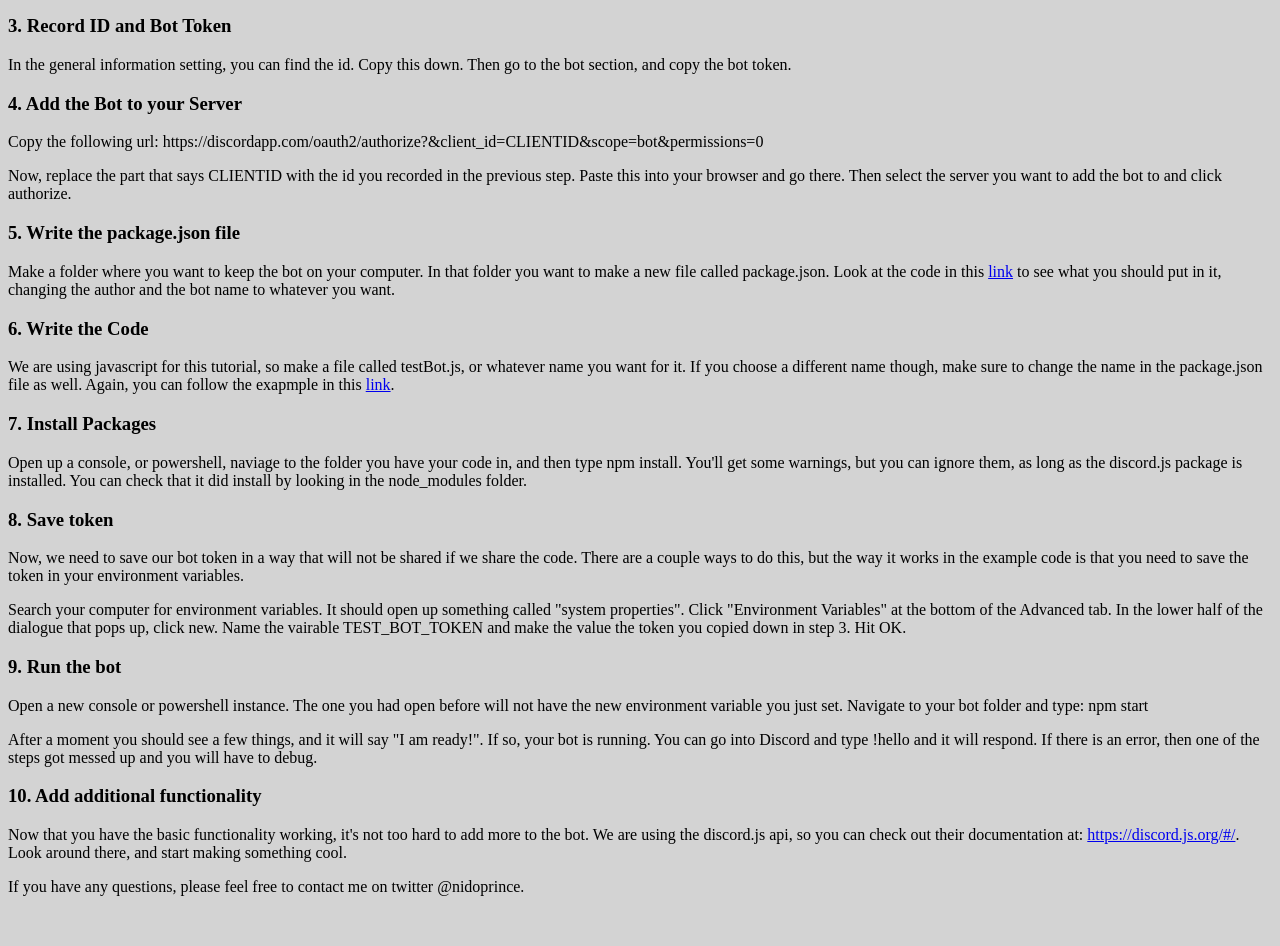
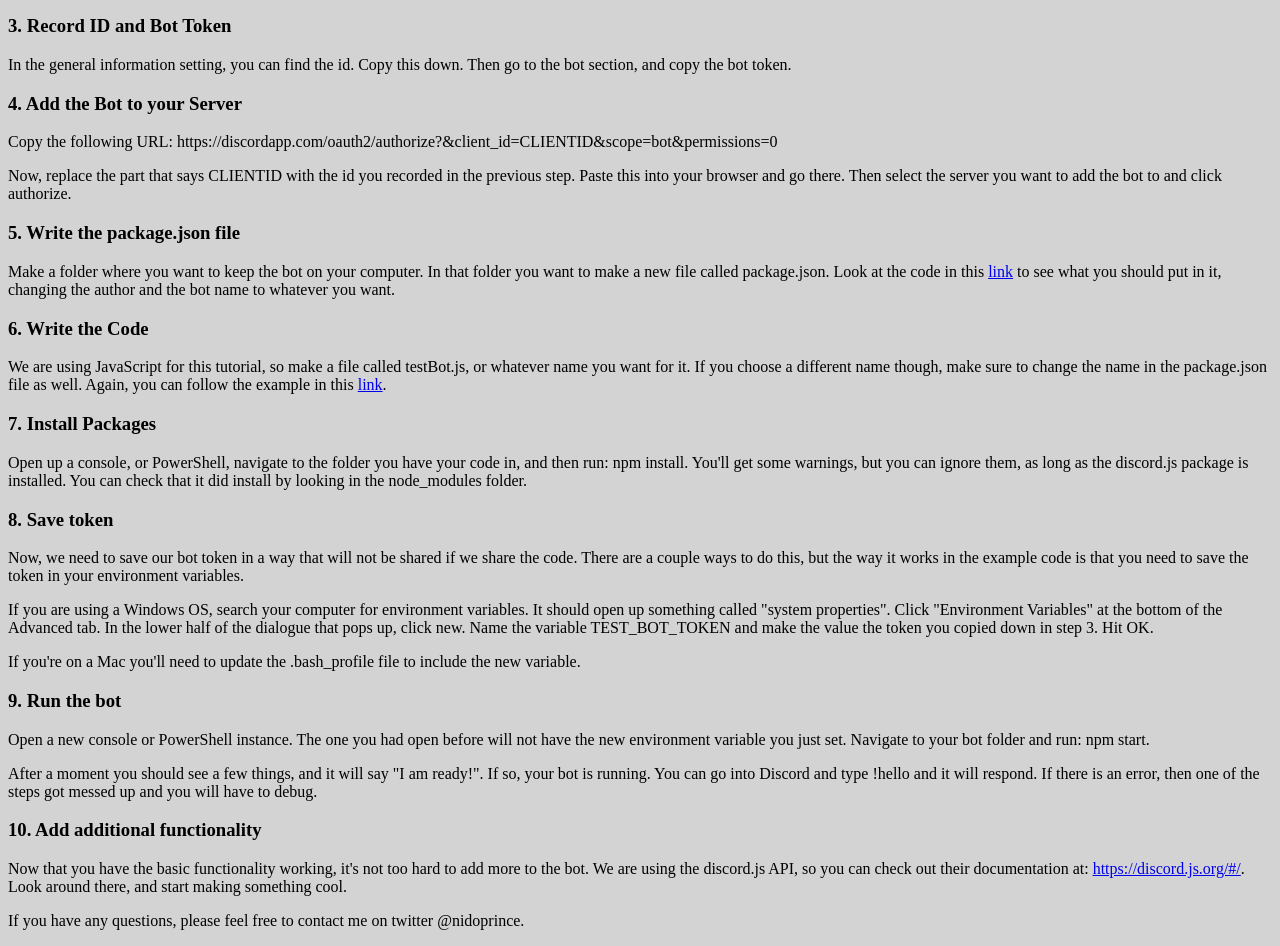
Before and after one commit to Nidoprince/BotTutorial, a website: page index.html in a window 1280 px wide. Shown: the part 240-1186 px from the top of the page. Before the commit the page ends 1152 px from the top, so only its background shows below. Drawn offline with Linux system fonts and the light colour scheme.

Commit message:
More edits. Add Mac environment variable info.

```diff
--- a/index.html
+++ b/index.html
@@ -13,22 +13,23 @@
     <h3>3.  Record ID and Bot Token</h3>
     <p>In the general information setting, you can find the id.  Copy this down.  Then go to the bot section, and copy the bot token.</p>
     <h3>4.  Add the Bot to your Server</h3>
-    <p>Copy the following url: https://discordapp.com/oauth2/authorize?&client_id=CLIENTID&scope=bot&permissions=0</p>
+    <p>Copy the following URL: https://discordapp.com/oauth2/authorize?&client_id=CLIENTID&scope=bot&permissions=0</p>
     <p>Now, replace the part that says CLIENTID with the id you recorded in the previous step.  Paste this into your browser and go there.  Then select the server you want to add the bot to and click authorize.</p>
     <h3>5.  Write the package.json file</h3>
     <p>Make a folder where you want to keep the bot on your computer.  In that folder you want to make a new file called package.json.  Look at the code in this <a href="https://github.com/Nidoprince/BotTutorial/blob/master/package.json">link</a> to see what you should put in it, changing the author and the bot name to whatever you want.</p>
     <h3>6.  Write the Code</h3>
-    <p>We are using javascript for this tutorial, so make a file called testBot.js, or whatever name you want for it.  If you choose a different name though, make sure to change the name in the package.json file as well.  Again, you can follow the exapmple in this <a href = "https://github.com/Nidoprince/BotTutorial/blob/master/testBot.js">link</a>.</p>
+    <p>We are using JavaScript for this tutorial, so make a file called testBot.js, or whatever name you want for it.  If you choose a different name though, make sure to change the name in the package.json file as well.  Again, you can follow the example in this <a href = "https://github.com/Nidoprince/BotTutorial/blob/master/testBot.js">link</a>.</p>
     <h3>7.  Install Packages</h3>
-    <p>Open up a console, or powershell, naviage to the folder you have your code in, and then type npm install.  You'll get some warnings, but you can ignore them, as long as the discord.js package is installed.  You can check that it did install by looking in the node_modules folder.</p>
+    <p>Open up a console, or PowerShell, navigate to the folder you have your code in, and then run: npm install.  You'll get some warnings, but you can ignore them, as long as the discord.js package is installed.  You can check that it did install by looking in the node_modules folder.</p>
     <h3>8.  Save token</h3>
     <p>Now, we need to save our bot token in a way that will not be shared if we share the code.  There are a couple ways to do this, but the way it works in the example code is that you need to save the token in your environment variables.</p>
-    <p>Search your computer for environment variables.  It should open up something called "system properties".  Click "Environment Variables" at the bottom of the Advanced tab.  In the lower half of the dialogue that pops up, click new.  Name the vairable TEST_BOT_TOKEN and make the value the token you copied down in step 3.  Hit OK.</p>
+    <p>If you are using a Windows OS, search your computer for environment variables.  It should open up something called "system properties".  Click "Environment Variables" at the bottom of the Advanced tab.  In the lower half of the dialogue that pops up, click new.  Name the variable TEST_BOT_TOKEN and make the value the token you copied down in step 3.  Hit OK.</p>
+    <p>If you're on a Mac you'll need to update the .bash_profile file to include the new variable.</p>
     <h3>9.  Run the bot</h3>
-    <p>Open a new console or powershell instance.  The one you had open before will not have the new environment variable you just set.  Navigate to your bot folder and type: npm start</p>
+    <p>Open a new console or PowerShell instance.  The one you had open before will not have the new environment variable you just set.  Navigate to your bot folder and run: npm start.</p>
     <p>After a moment you should see a few things, and it will say "I am ready!".  If so, your bot is running.  You can go into Discord and type !hello and it will respond.  If there is an error, then one of the steps got messed up and you will have to debug.</p>
     <h3>10.  Add additional functionality</h3>
-    <p>Now that you have the basic functionality working, it's not too hard to add more to the bot.  We are using the discord.js api, so you can check out their documentation at: <a href="https://discord.js.org/#/">https://discord.js.org/#/</a>.  Look around there, and start making something cool.</p>
+    <p>Now that you have the basic functionality working, it's not too hard to add more to the bot.  We are using the discord.js API, so you can check out their documentation at: <a href="https://discord.js.org/#/">https://discord.js.org/#/</a>.  Look around there, and start making something cool.</p>
     <p>If you have any questions, please feel free to contact me on twitter @nidoprince.</p>
   </body>
 </html>
```
